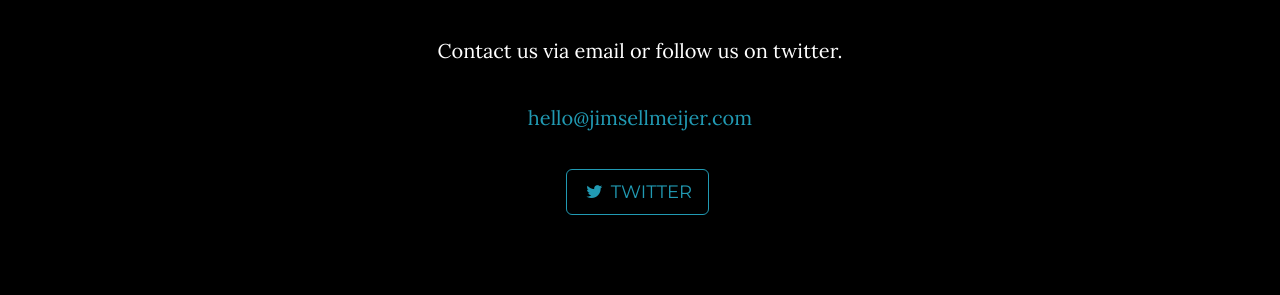
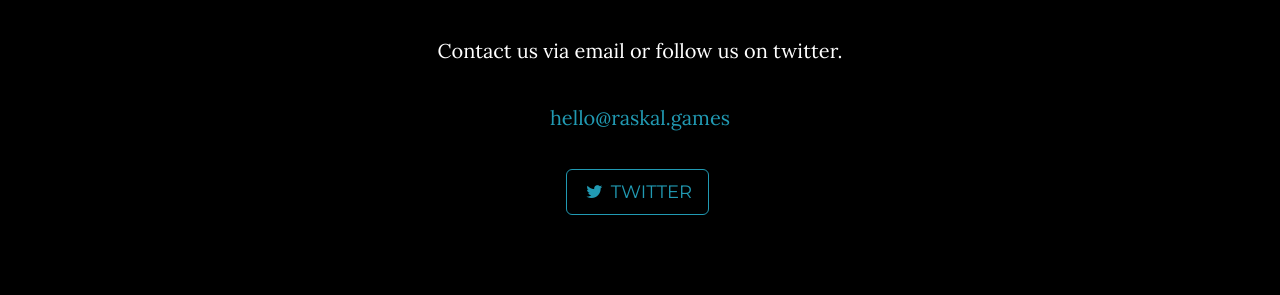
Before and after one commit to JimSellmeijer/raskal, a Jekyll site: the page built from index.html, in a window 1280 px wide and 900 px high, scrolled down 1905 px. Shown: the part 528-823 px from the top of the window. Built offline with Jekyll 4.4.1, drawn with Linux system fonts in a browser that asks for light colours.

Commit message:
changed email address

```diff
--- a/_config.yml
+++ b/_config.yml
@@ -1,6 +1,6 @@
 # Site settings
 title: Raskal Games
-email: hello@jimsellmeijer.com
+email: hello@raskal.games
 url: https://www.raskal.games
 description: "The Brain child of a brain scientist."
 # Color settings (hex-codes without the leading hash-tag)
```
